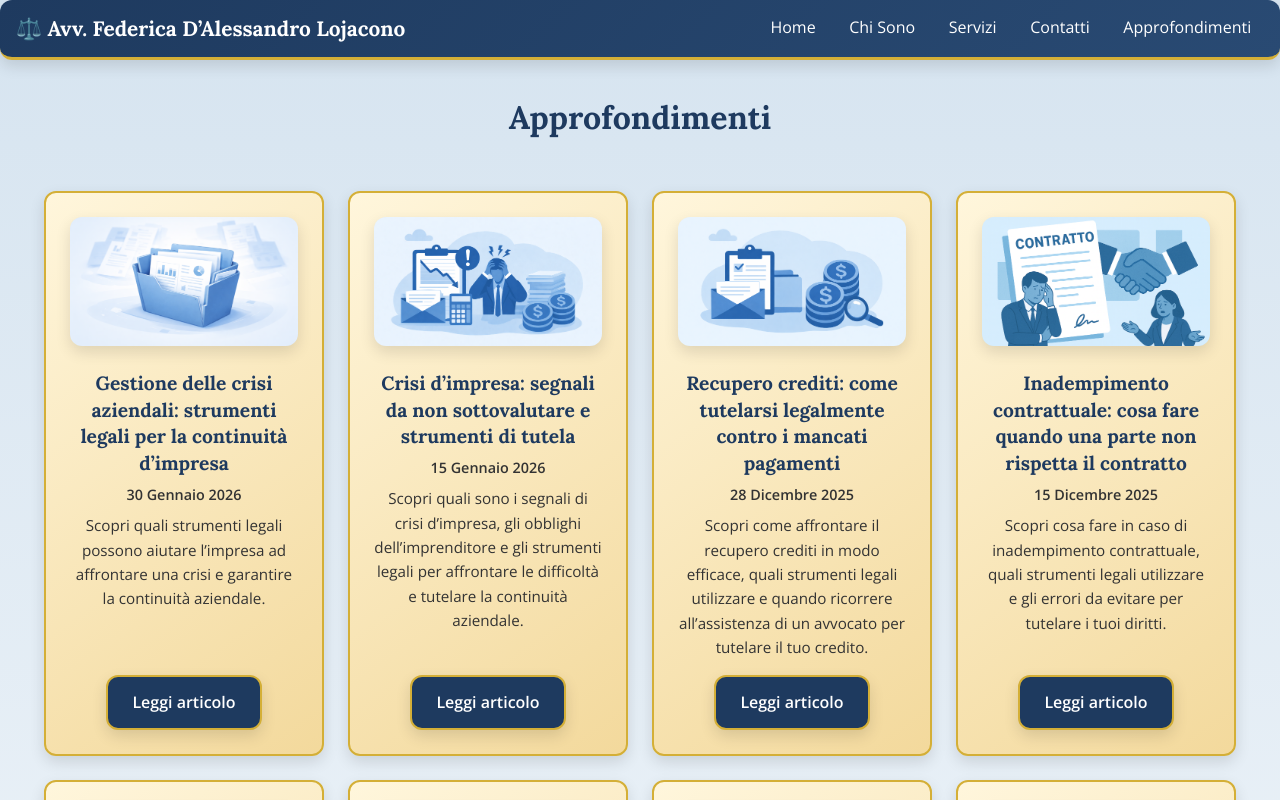
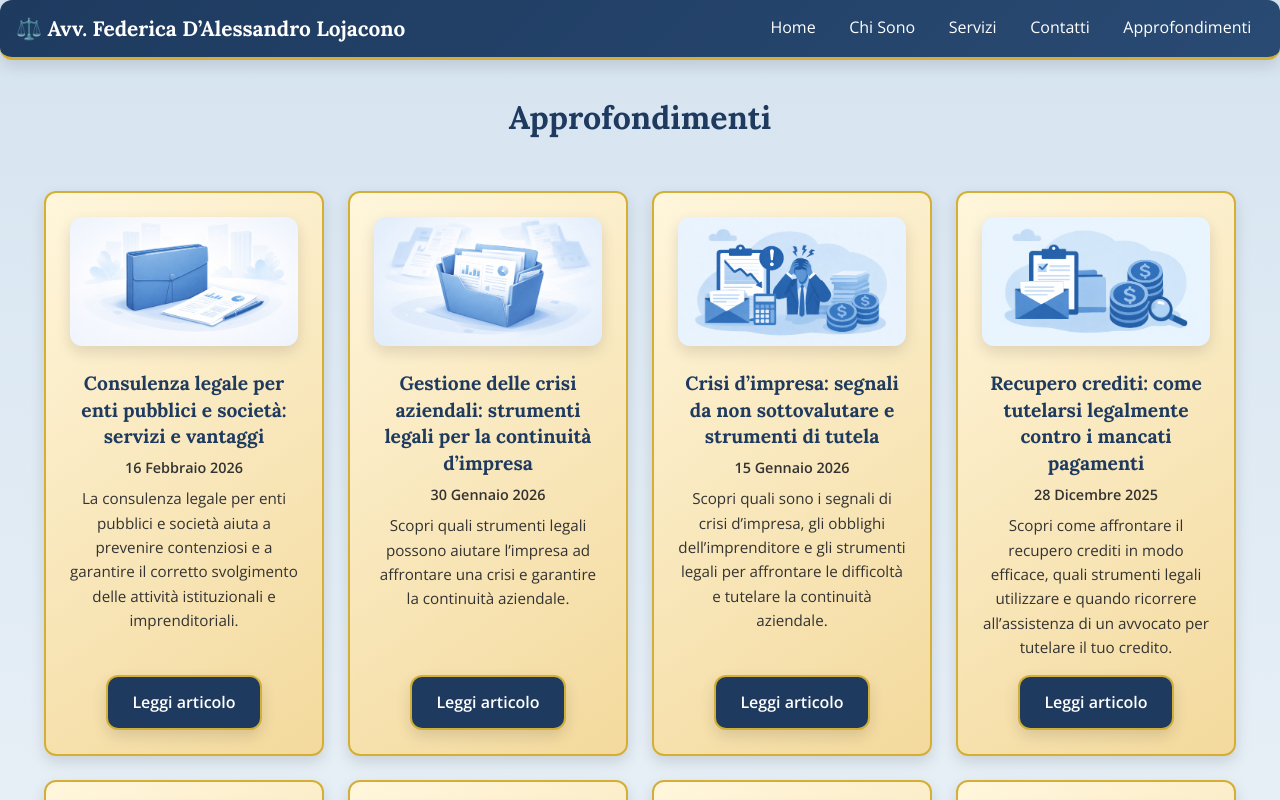
Before and after one commit to claudiasilvestri/law-firm-website, a React (Vite) app: page /approfondimenti in a window 1280 px wide. Shown: the top 800 px of the page. Built offline with nearby package versions, Linux system fonts and the light colour scheme.

Commit message:
articolo 16\02

```diff
--- a/src/data/articles.js
+++ b/src/data/articles.js
@@ -1,4 +1,44 @@
 export const articles = [
+  {
+    id: 11,
+    title: "Consulenza legale per enti pubblici e società: servizi e vantaggi",
+    date: "16 Febbraio 2026",
+    meta:
+      "La consulenza legale per enti pubblici e società aiuta a prevenire contenziosi e a garantire il corretto svolgimento delle attività istituzionali e imprenditoriali.",
+    description:
+      "La consulenza legale per enti pubblici e società aiuta a prevenire contenziosi e a garantire il corretto svolgimento delle attività istituzionali e imprenditoriali.",
+    image: "/images/articles/consulenza-legale.png",
+    imageCard: "/images/cards/consulenza-legale.png",
+    alt: "Illustrazione consulenza legale per enti pubblici e società",
+    content: `
+      <h2>Consulenza legale per enti pubblici e società</h2>
+
+      <p>
+        La <strong>consulenza legale</strong> rappresenta un supporto fondamentale per <strong>enti pubblici e società</strong>, consentendo di affrontare le attività quotidiane e le decisioni strategiche con maggiore sicurezza giuridica.
+      </p>
+
+      <h3>Il valore della consulenza preventiva</h3>
+      <p>
+        Un’assistenza legale continuativa permette di prevenire errori e irregolarità, riducendo il rischio di <strong>contenziosi</strong> e di responsabilità.
+      </p>
+
+      <h3>Ambiti di intervento</h3>
+      <p>
+        La consulenza può riguardare la gestione dei <strong>rapporti contrattuali</strong>, l’interpretazione della normativa applicabile e il supporto alle decisioni organizzative.
+      </p>
+
+      <h3>Benefici per enti e società</h3>
+      <p>
+        Affidarsi a un <strong>professionista qualificato</strong> consente di operare nel rispetto della legge e di migliorare l’efficienza dell’attività svolta.
+      </p>
+
+      <h3>Come agire</h3>
+      <p>
+        Una consulenza personalizzata, calibrata sulle esigenze specifiche dell’ente o della società, garantisce un supporto efficace e mirato.
+      </p>
+    `
+  },
+
   {
     id: 10,
     title: "Gestione delle crisi aziendali: strumenti legali per la continuità d’impresa",
@@ -41,6 +81,7 @@ export const articles = [
       </p>
     `
   },
+
   {
     id: 9,
     title: "Crisi d’impresa: segnali da non sottovalutare e strumenti di tutela",
@@ -76,6 +117,7 @@ export const articles = [
       <p>Affrontare la crisi con il supporto di un professionista qualificato consente di scegliere lo strumento più adatto, di rispettare gli obblighi di legge e di gestire la situazione in modo efficace e responsabile.</p>
     `
   },
+
   {
     id: 8,
     title: "Recupero crediti: come tutelarsi legalmente contro i mancati pagamenti",
@@ -105,6 +147,7 @@ export const articles = [
       <p>Valutare attentamente la solvibilità del debitore e scegliere lo strumento più adeguato con l’assistenza di un professionista qualificato permette di tutelare efficacemente il proprio credito e di aumentare le probabilità di recupero.</p>
     `
   },
+
   {
     id: 7,
     title: "Inadempimento contrattuale: cosa fare quando una parte non rispetta il contratto",
@@ -143,6 +186,7 @@ export const articles = [
       <p>In caso di inadempimento è fondamentale analizzare tempestivamente il contratto e la situazione concreta, affidandosi a un professionista per individuare la strategia più efficace a tutela dei propri diritti.</p>
     `
   },
+
   {
     id: 3,
     title: "Forma societaria: come scegliere quella giusta per la tua attività",
@@ -176,6 +220,7 @@ export const articles = [
       <p>Consulta un <strong>professionista</strong> per scegliere la forma societaria più adatta al tuo progetto e valutare eventuali rischi.</p>
     `
   },
+
   {
     id: 5,
     title: "Mediazione civile: guida pratica per risolvere le controversie",
@@ -210,6 +255,7 @@ export const articles = [
       <p>Valuta la <strong>mediazione</strong> come alternativa al tribunale con l’aiuto di un <strong>professionista</strong> per risolvere la controversia efficacemente.</p>
     `
   },
+
   {
     id: 1,
     title: "Responsabilità medica: come agire in caso di errore sanitario",
@@ -243,6 +289,7 @@ export const articles = [
       <p>Agire <strong>tempestivamente</strong> è fondamentale per tutelare i propri diritti e aumentare le possibilità di un risarcimento adeguato.</p>
     `
   },
+
   {
     id: 6,
     title: "Discriminazione di genere sul lavoro: diritti e tutele",
@@ -279,6 +326,7 @@ export const articles = [
       <p>Consulta subito un <strong>avvocato esperto</strong> in caso di discriminazioni sul lavoro per tutelare i tuoi diritti.</p>
     `
   },
+
   {
     id: 2,
     title: "Sovraindebitamento: chi può accedere e come funziona la procedura",
@@ -305,13 +353,14 @@ export const articles = [
       <ol>
         <li><strong>Raccogliere tutta la documentazione</strong> dei debiti</li>
         <li><strong>Presentare l’istanza</strong> presso l’Organismo di Composizione della Crisi</li>
-        <li><strong>Elaborare un piano</strong> con l’aiuto di un professionista</strong></li>
+        <li><strong>Elaborare un piano</strong> con l’aiuto di un professionista</li>
       </ol>
 
       <h3>Come agire</h3>
       <p>Evita nuovi debiti durante la procedura e collabora con il <strong>professionista</strong> che ti segue per tutelare i tuoi interessi.</p>
     `
   },
+
   {
     id: 4,
     title: "Contratti commerciali: clausole fondamentali da conoscere",
```
Also changed, not shown: public/images/articles/consulenza-legale.png (added), public/images/cards/consulenza-legale.png (added). Lines whose indentation alone changed are shown as unchanged.
